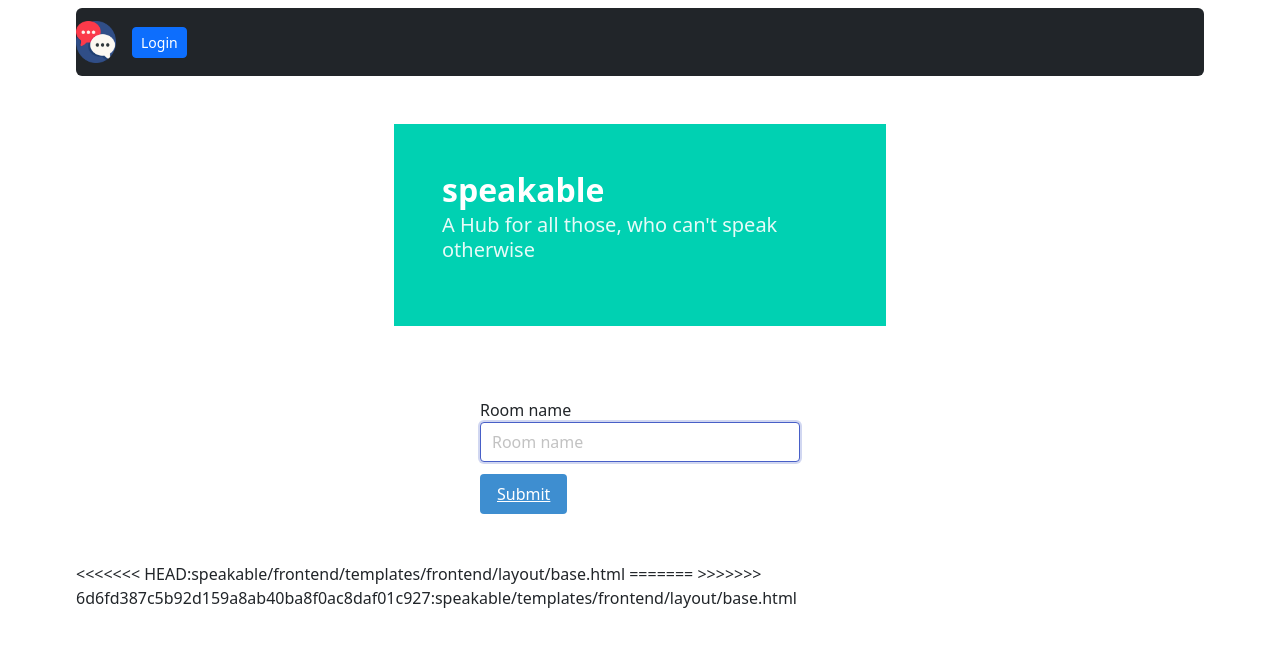
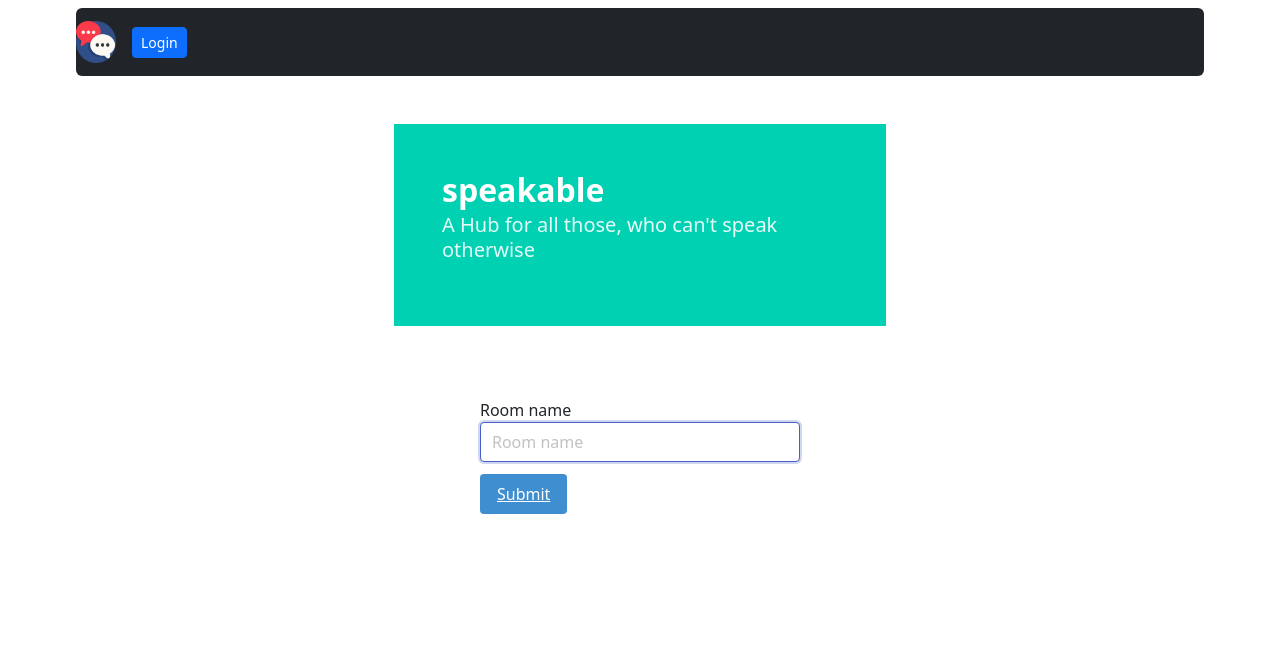
Before and after one commit to D4veDev/speakable, a Django app: page / in a window 1280 px wide. Shown: the top 668 px of the page. Run offline with Django 4.2, Linux system fonts and the light colour scheme.

Commit message:
cleared merge markers

```diff
--- a/speakable/templates/frontend/layout/base.html
+++ b/speakable/templates/frontend/layout/base.html
@@ -72,10 +72,5 @@
 {% block JavaScript %}
 
 {% endblock JavaScript %}
-<<<<<<< HEAD:speakable/frontend/templates/frontend/layout/base.html
 
 </html>
-=======
-</html>
-
->>>>>>> 6d6fd387c5b92d159a8ab40ba8f0ac8daf01c927:speakable/templates/frontend/layout/base.html
```
